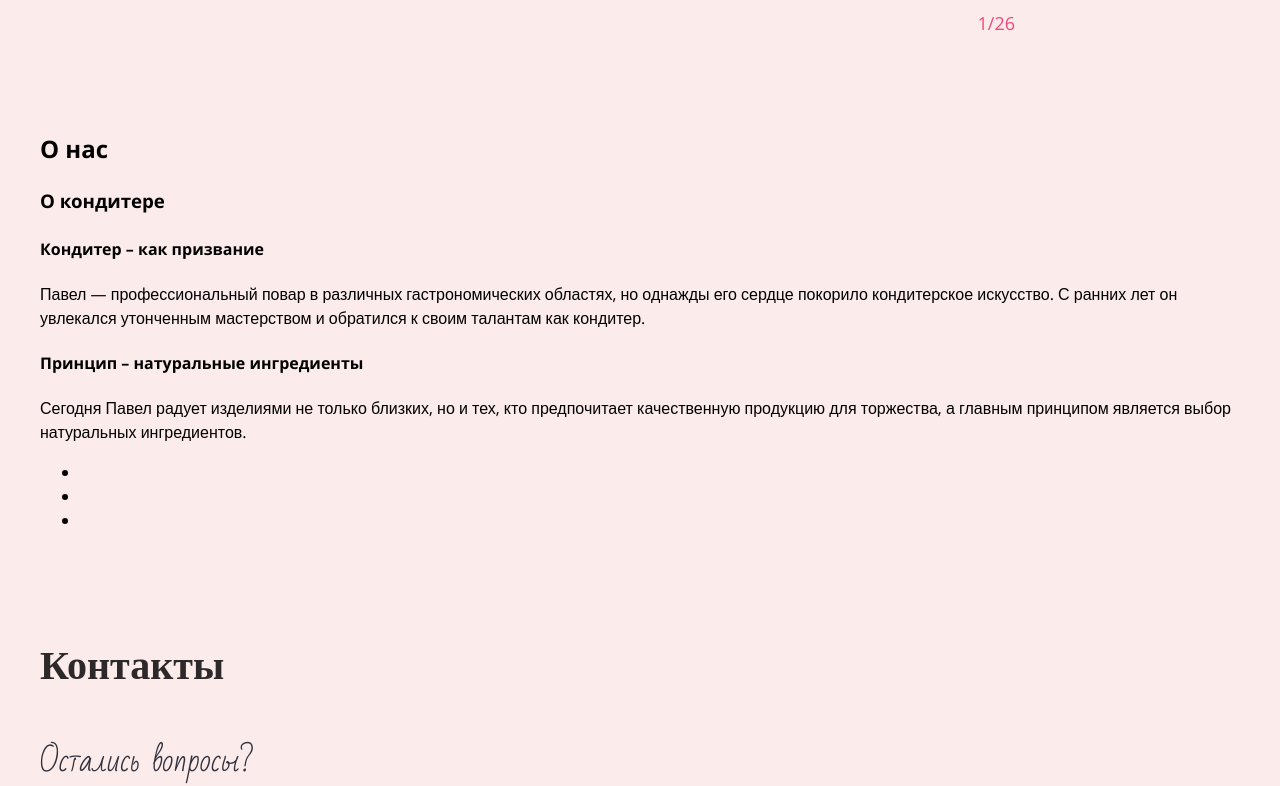
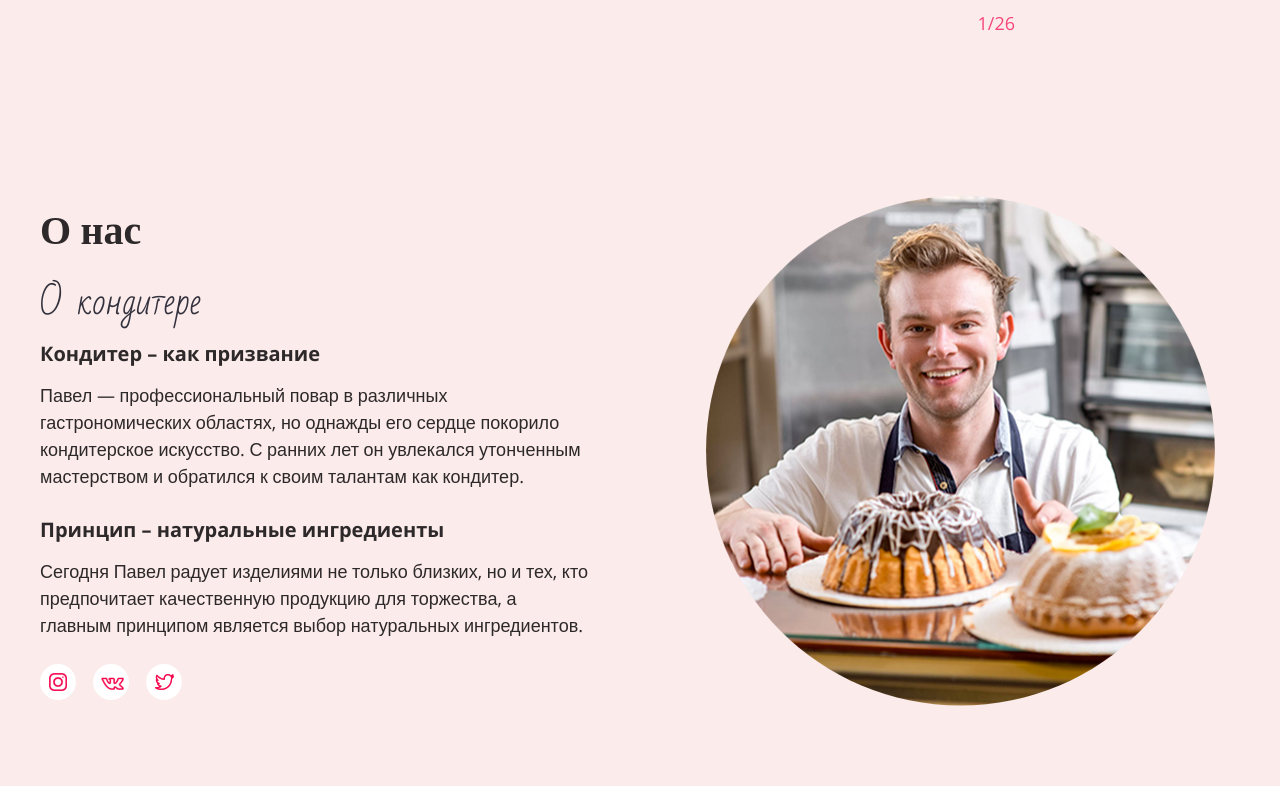
Before and after one commit to javohir1993/cakes-website, a plain HTML site: page index.html in a window 1280 px wide. Shown: the part 1455-2241 px from the top of the page. Drawn offline with Linux system fonts and the light colour scheme; files that its build step writes are made by us from their sources.

Commit message:
Add about-us section heading

```diff
--- a/css/styles.css
+++ b/css/styles.css
@@ -383,6 +383,93 @@ img {
 }
 
 
+/* About Us */
+
+.about-us {
+  padding-top: 100px;
+  padding-bottom: 43px;
+  background-image: url("../img/about-us-bg.png");
+  background-repeat: no-repeat;
+  background-position: calc(50% + 320px) 85px;
+  background-size: 509px 510px;
+}
+
+.about-us__title {
+  margin: 0;
+  margin-bottom: 33px;
+  color: #2d2829;
+  font-family: "Playfair Display";
+  font-size: 40px;
+  font-weight: 700;
+  line-height: 33px;
+}
+
+.about-us__info {
+  max-width: 552px;
+}
+
+.about-us__chef {
+  margin: 0;
+  margin-bottom: 9px;
+  color: #32313d;
+  font-family: "Bad Script";
+  font-size: 35px;
+  font-weight: 400;
+}
+
+.about-us__item-title {
+  margin: 0;
+  margin-bottom: 13px;
+  color: #2d2829;
+  font-size: 20px;
+  font-weight: 700;
+}
+
+.about-us__item-text {
+  margin: 0;
+  margin-bottom: 25px;
+  color: #2d2829;
+  font-size: 18px;
+  font-weight: 400;
+}
+
+.about-us__socials {
+  display: flex;
+  margin: 0;
+  padding: 0;
+  list-style-type: none;
+}
+
+.about-us__social {
+  margin-right: 17px;
+}
+
+.about-us__social-link {
+  display: block;
+  width: 36px;
+  height: 36px;
+  border-radius: 50%;
+  background-color: #fff;
+  background-repeat: no-repeat;
+  background-position: center center;
+}
+
+.about-us__instagram {
+  background-image: url("../img/instagram-icon.png");
+  background-size: 18px;
+}
+
+.about-us__vkontakte {
+  background-image: url("../img/vkontakte-icon.png");
+  background-size: 25px 17px;
+}
+
+.about-us__twitter {
+  background-image: url("../img/twitter-icon.png");
+  background-size: 19px 16px;
+}
+
+
 /* CONTACTS */
 
 .contacts {
@@ -533,6 +620,22 @@ only screen and (                min-resolution: 2dppx) {
     background-image: url("../img/reviews-bg.png");
   }
 
+  .about-us {
+    background-image: url("../img/about-us-bg.jpg");
+  }
+
+  .about-us__instagram {
+    background-image: url("../img/instagram-icon@2x.png");
+  }
+
+  .about-us__vkontakte {
+    background-image: url("../img/vkontakte-icon@2x.png");
+  }
+
+  .about-us__twitter {
+    background-image: url("../img/twitter-icon@2x.png");
+  }
+
   .instagram {
     background-image: url("../img/instagram-icon@2x.png");
   }
@@ -540,5 +643,4 @@ only screen and (                min-resolution: 2dppx) {
   .vkontakte {
     background-image: url("../img/vkontakte-icon@2x.png");
   }
-
 }
```
Also changed, not shown: img/about-us-bg.png (added), img/twitter-icon.png (added).
